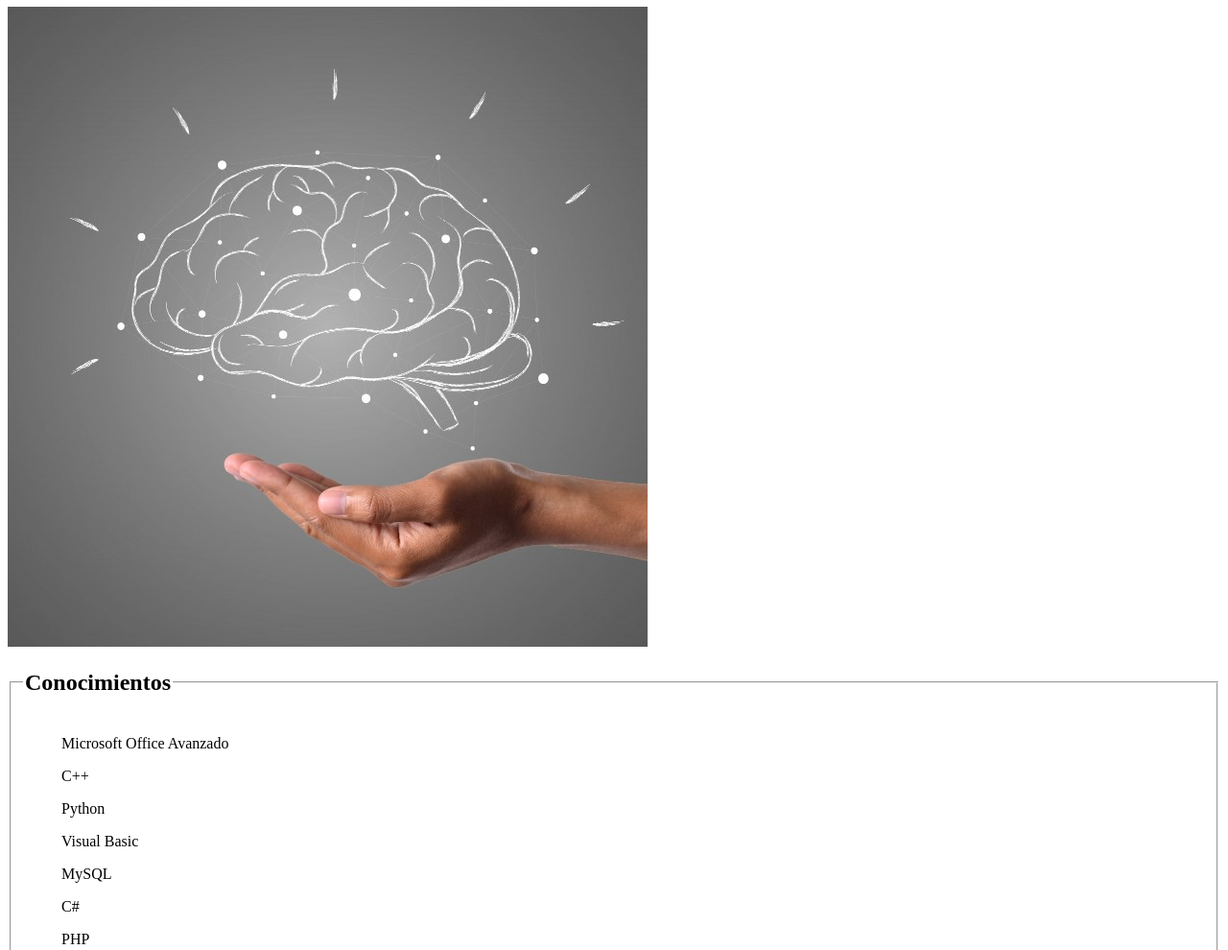
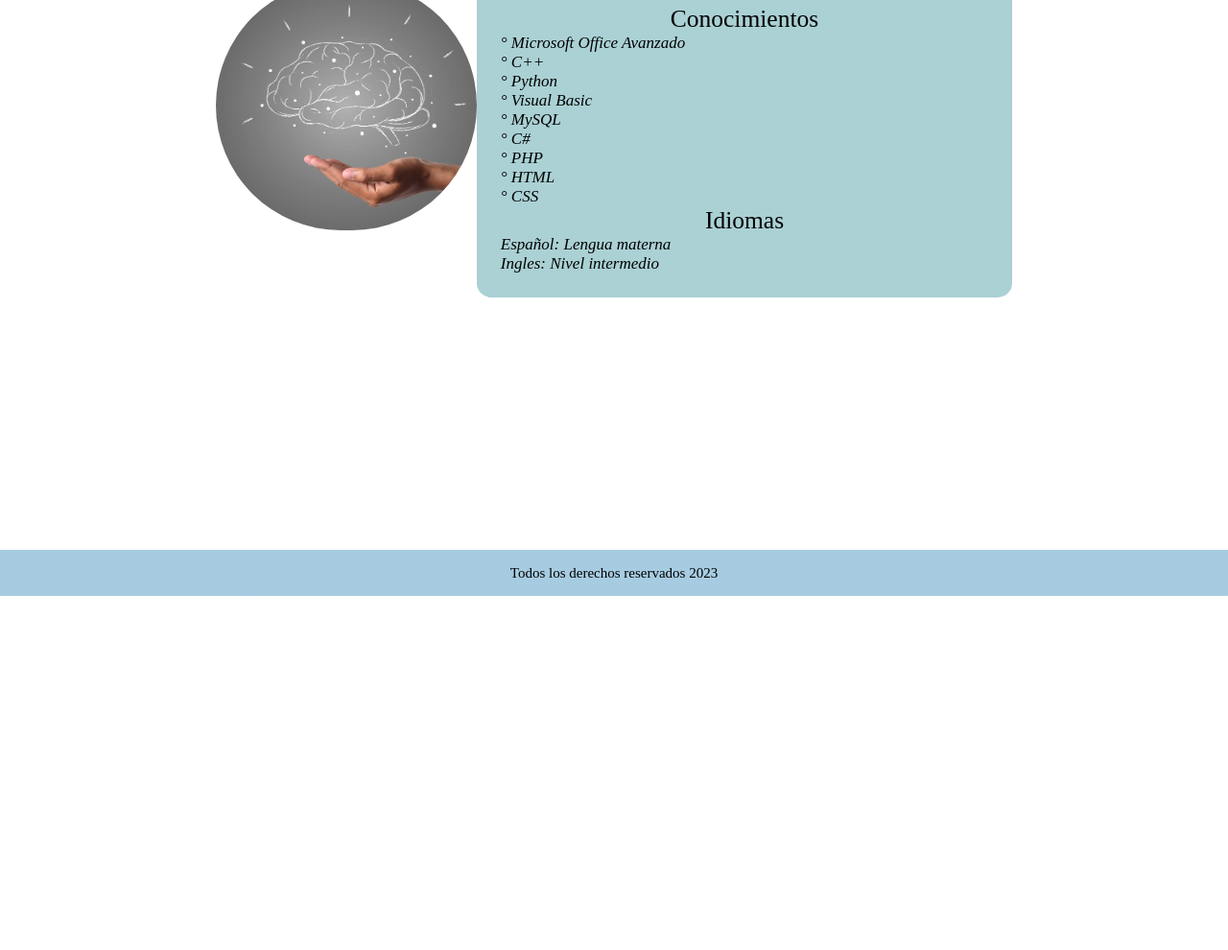
Before and after one commit to araceli-cejas/CV, a plain HTML site: page conocimientos.html in a window 1280 px wide. Shown: the part 179-1169 px from the top of the page at 96% size. After the commit the page ends 800 px from the top, so only its background shows below. Drawn offline with Linux system fonts and the light colour scheme.

Commit message:
Add files via upload

```diff
--- a/conocimientos.html
+++ b/conocimientos.html
@@ -4,13 +4,14 @@
     <meta charset="UTF-8">
     <meta http-equiv="X-UA-Compatible" content="IE-edge">
     <meta name="viewport" content="width=device-width, initial-scale=1.0">
-    <link rel="stylesheet" href="css/estilos.css">
+    <link rel="stylesheet" href="css/estilo.css">
     <title> Curriculum vitae </title>
 </head>
 <body>
-    <!--ENCABEZADO-->
     <header>
-        <nav >
+        <nav>
+            <input type="checkbox" id="menu">
+            <label for="menu"> ☰ </label>
             <ul>
                 <li ><a href="index.html" >Datos Personales</a></li>
                 <li><a href="estudios.html" >Estudios</a></li>
@@ -21,32 +22,26 @@
         </nav>
         <h1>Curriculum Vitae</h1>
     </header>
-
     <main>
         <div class="contenedor-img-texto">
-            <img class="imagen" src="img/conocimiento.jpg" alt="fotoconociento">
+            <img class="imagen" src="img/conocimiento.jpg" alt="fotoaraceli">
             <div class="contenedor-texto">
-                <fieldset >
-                    <legend ><h2>Conocimientos</h2></legend>
-                    <ul>
-                        <p>Microsoft Office Avanzado</p>
-                        <p> C++ </p>
-                        <p> Python</p>
-                        <p>Visual Basic</p>
-                        <p> MySQL</p>
-                        <p> C#</p>
-                        <p> PHP</p>
-                        <p> HTML</p>
-                        <p> CSS</p>
-                    </ul>
-                </fieldset>
-
-                <fieldset >
-                    <legend ><h2>Idiomas</h2></legend>
-                    <p>Español: Lengua materna </p>
+                <legend ><h2 class="conocimiento">Conocimientos</h2></legend>
+                <div class="contenedor-intereses">
+                    <p>° Microsoft Office Avanzado </p>
+                    <p>° C++ </p>
+                    <p>° Python </p>
+                    <p>° Visual Basic </p>
+                    <p>° MySQL </p>
+                    <p>° C# </p>
+                    <p>° PHP </p>
+                    <p>° HTML </p>
+                    <p>° CSS </p>
+                <legend ><h2 class="conocimiento">Idiomas</h2></legend>
+                <div class="contenedor-intereses">
+                    <p>Español: Lengua materna  </p>
                     <p>Ingles: Nivel intermedio</p>
-
-                </fieldset>
+                </div>
             </div>
         </div>
     </main>
```
Also changed, not shown: competencias.html (+16 -17 lines), estudios.html (+6 -8 lines), experiencia.html (+12 -17 lines), index.html (+16 -18 lines).
